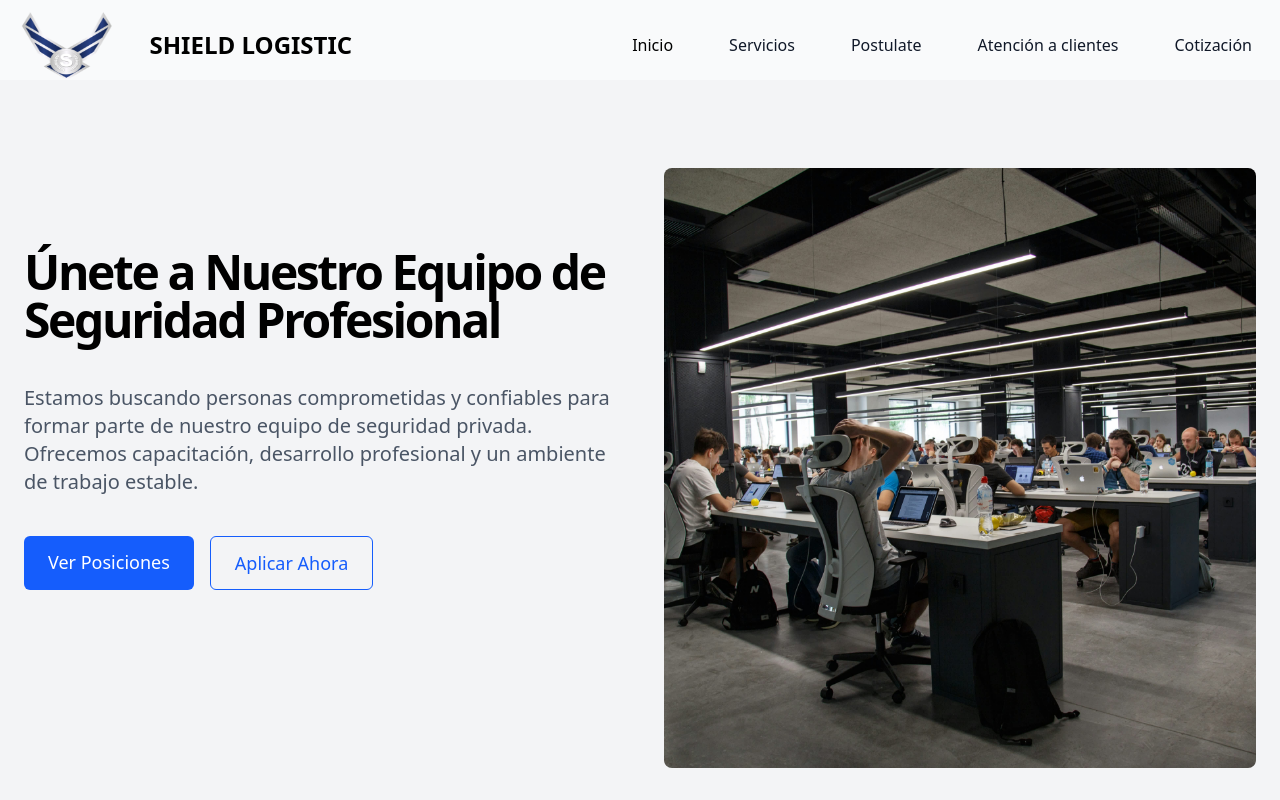
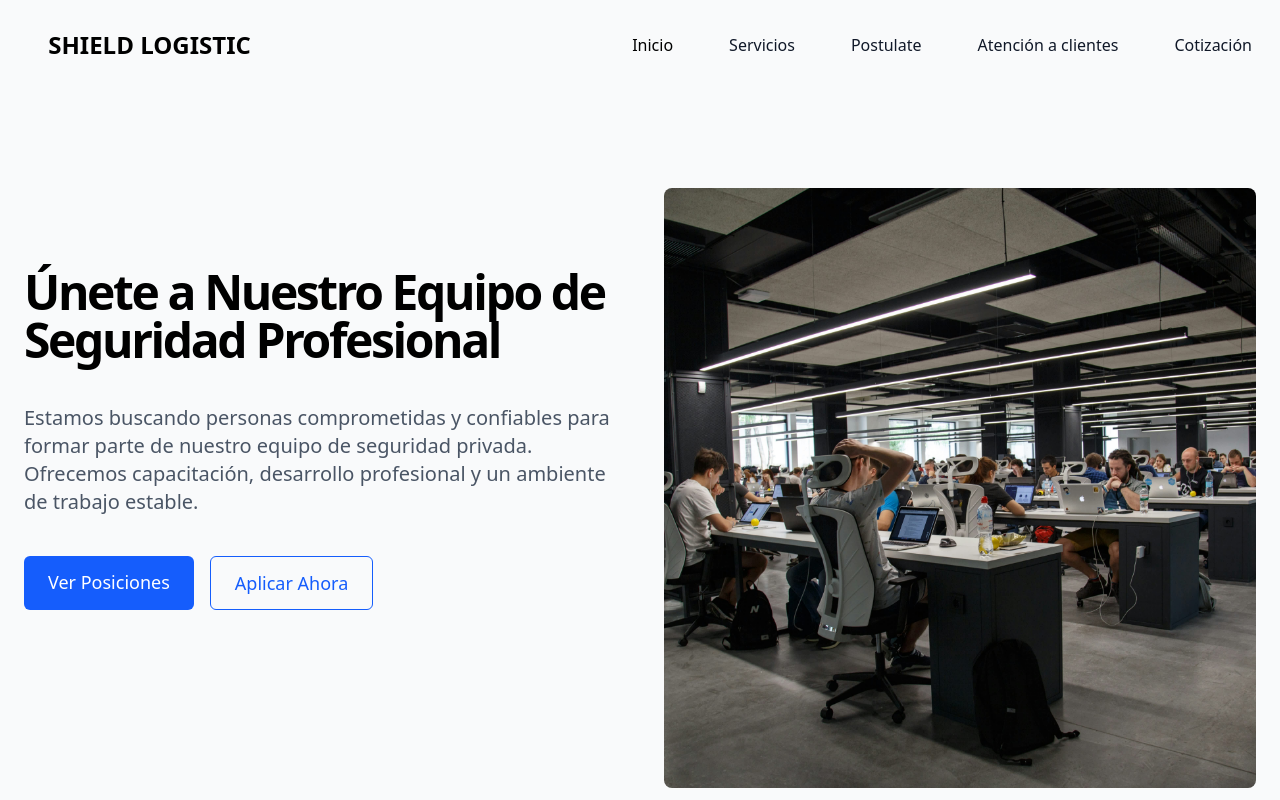
Before and after one commit to Reznov01/shieldLogistic, a React (Vite) app: page /postulate in a window 1280 px wide. Shown: the top 800 px of the page. Built offline with nearby package versions, Linux system fonts and the light colour scheme.

Commit message:
add postulate link in nav mobil

```diff
--- a/src/components/nav/Nav.jsx
+++ b/src/components/nav/Nav.jsx
@@ -48,12 +48,12 @@ export default function Nav() {
           <Link to="/">
             <img
               src="/shieldLogo.webp"
-              className="absolute 2xl:-left-[12%] top-2 w-[100px] h-[80px] lg:h-[80px] lg:w-[100px]"
+              className="absolute  3xl:-left-[12%] 2xl:-left-[5%] xl:-left-[12%] top-2 w-[100px] h-[80px] lg:h-[80px] lg:w-[100px]"
               alt="SHIELD Logo"
             />
           </Link>
           <Link to="/">
-            <span className="self-center text-xl ml-[60%] sm:text-2xl font-semibold whitespace-nowrap sm:ml-[50%] lg:ml-[60%] 2xl:ml-[10%]">
+            <span className="self-center text-xl ml-[60%] sm:text-2xl font-semibold whitespace-nowrap sm:ml-[50%] lg:ml-[60%] 3xl:ml-[10%] 2xl:ml-[50%] xl:ml-[10%]">
               SHIELD LOGISTIC
             </span>
           </Link>
--- a/src/components/nav/NavMobil.jsx
+++ b/src/components/nav/NavMobil.jsx
@@ -1,4 +1,13 @@
-import { Menu, X, Shield, Home, Phone, Users, FileText } from "lucide-react";
+import {
+  Menu,
+  X,
+  Shield,
+  Home,
+  Phone,
+  Users,
+  FileText,
+  LandPlot,
+} from "lucide-react";
 import ShieldLogo from "/shieldLogo.webp";
 
 export default function NavMobil({ menuOpen, setMenuOpen }) {
@@ -21,18 +30,24 @@ export default function NavMobil({ menuOpen, setMenuOpen }) {
     },
     {
       id: 3,
+      name: "Postulate",
+      href: "/postulate",
+      icon: <LandPlot className="h-5 w-5 mr-3" />,
+    },
+    {
+      id: 4,
       name: "Nosotros",
       href: "/sobre-nosotros",
       icon: <Users className="h-5 w-5 mr-3" />,
     },
     {
-      id: 4,
+      id: 5,
       name: "Atencion a Clientes",
       href: "/atencion-clientes",
       icon: <FileText className="h-5 w-5 mr-3" />,
     },
     {
-      id: 5,
+      id: 6,
       name: "Cotizacion",
       href: "/cotizacion",
       icon: <Phone className="h-5 w-5 mr-3" />,
--- a/src/components/postulate/Postulate.jsx
+++ b/src/components/postulate/Postulate.jsx
@@ -2,10 +2,10 @@ import ApplicationForm from "./AppicationForm";
 import postulate from "../../assets/img/postulate.jpg";
 export default function Home() {
   return (
-    <div className="flex flex-col w-screen min-h-screen my-20">
+    <div className="flex flex-col w-screen min-h-screen my-25">
       <main className="flex-1 mx-auto ">
         {/* Hero Section */}
-        <section className="w-full py-12 md:py-24 lg:py-22 bg-gray-100">
+        <section className="w-full py-12 md:py-24 lg:py-22 bg-gray-50 2xl:px-28">
           <div className="container px-4 md:px-6">
             <div className="grid gap-6 lg:grid-cols-2 lg:gap-12 ">
               <div className="space-y-4 xl:mt-20">
--- a/src/index.css
+++ b/src/index.css
@@ -1,4 +1,9 @@
 @import "tailwindcss";
+
+@theme {
+  --breakpoint-3xl: 120rem;
+}
+
 body {
   overflow-x: hidden !important;
 }
```
